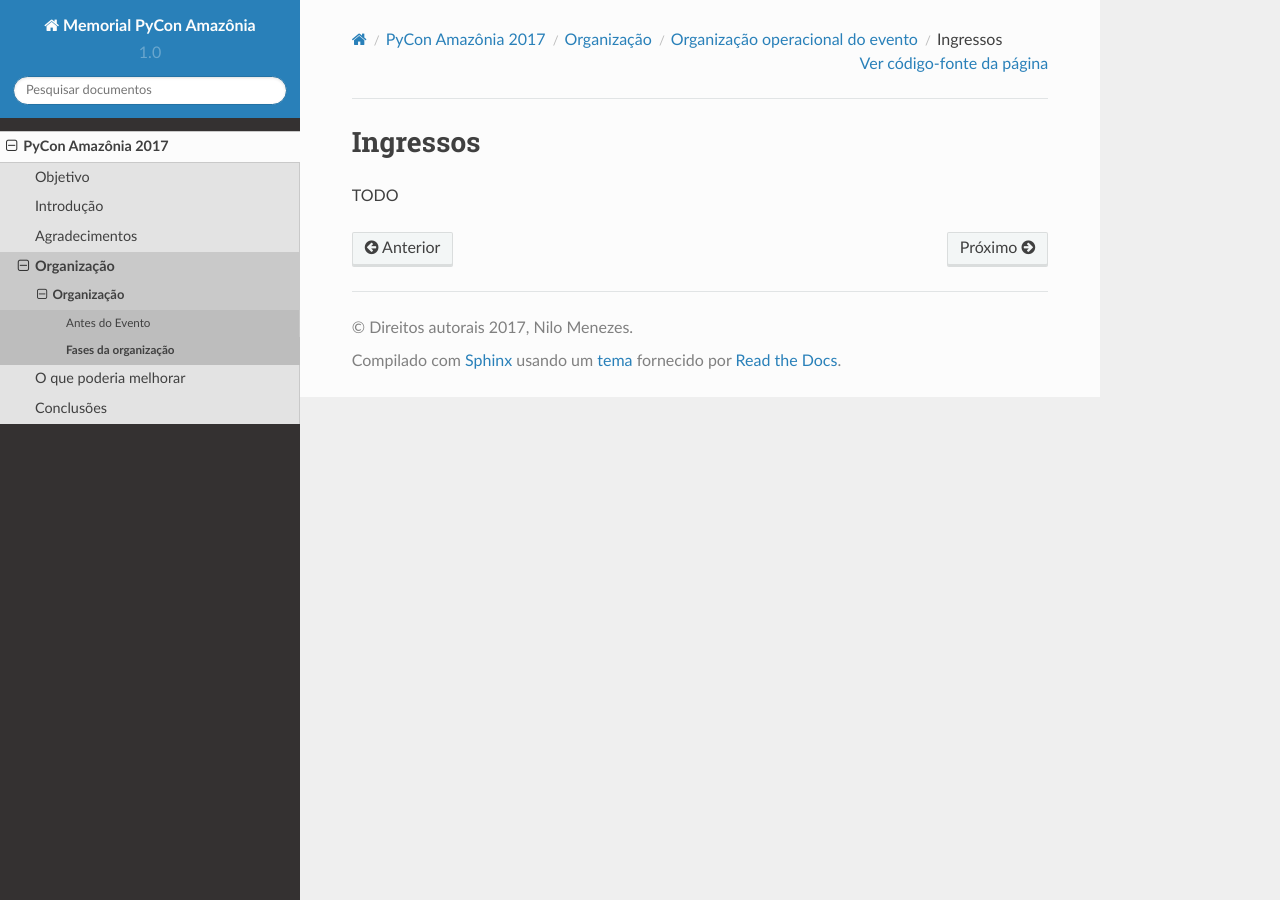
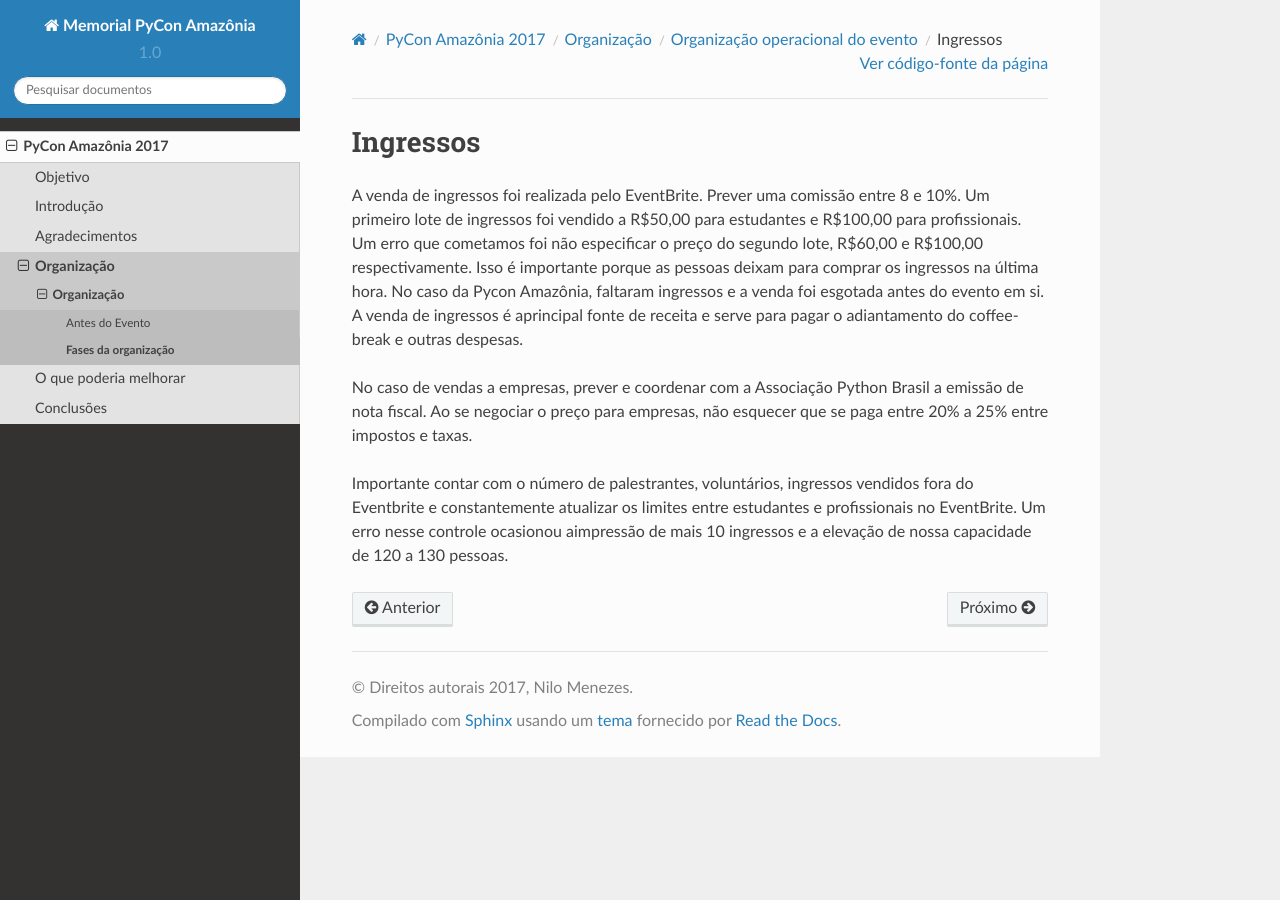
Before and after one commit to pythonbrasil/pycon-amazonia-memorial, a Sphinx documentation site: the page built from source/2017/ingressos.rst, in a window 1280 px wide. Built offline with Sphinx 7.4.7 and the Read the Docs theme 2.0.0, drawn with Linux system fonts in a browser that asks for light colours.

Commit message:
adicionado conteudo de ingressos

```diff
--- a/source/2017/ingressos.rst
+++ b/source/2017/ingressos.rst
@@ -1,4 +1,8 @@
 Ingressos
 ========================
 
-TODO
+A venda de ingressos foi realizada pelo EventBrite. Prever uma comissão entre 8 e 10%. Um primeiro lote de ingressos foi vendido a R$50,00 para estudantes e R$100,00 para profissionais. Um erro que cometamos foi não especificar o preço do segundo lote, R$60,00 e R$100,00 respectivamente. Isso é importante porque as pessoas deixam para comprar os ingressos na última hora. No caso da Pycon Amazônia, faltaram ingressos e a venda foi esgotada antes do evento em si. A venda de ingressos é aprincipal fonte de receita e serve para pagar o adiantamento do coffee-break e outras despesas.
+
+No caso de vendas a empresas, prever e coordenar com a Associação Python Brasil a emissão de nota fiscal. Ao se negociar o preço para empresas, não esquecer que se paga entre 20% a 25% entre impostos e taxas.
+
+Importante contar com o número de palestrantes, voluntários, ingressos vendidos fora do Eventbrite e constantemente atualizar os limites entre estudantes e profissionais no EventBrite. Um erro nesse controle ocasionou aimpressão de mais 10 ingressos e a elevação de nossa capacidade de 120 a 130 pessoas.
```
